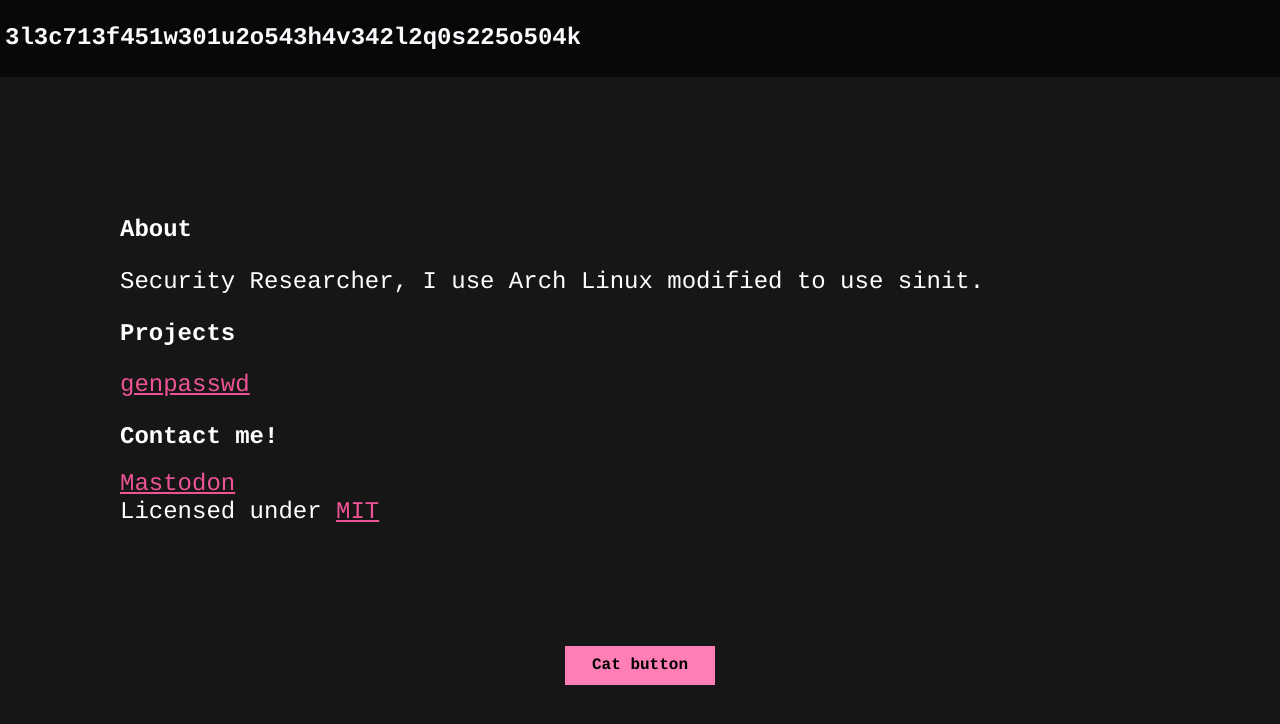
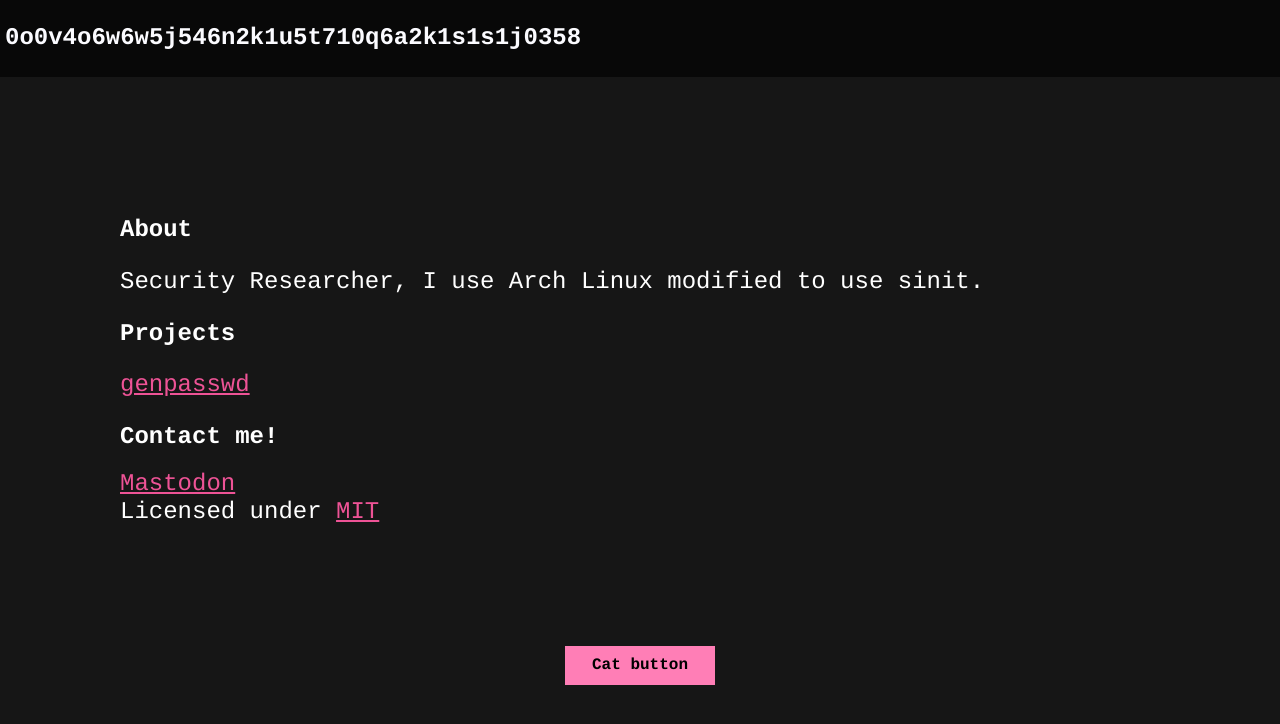
Before and after one commit to xmm16/website, a plain HTML site: page index.html in a window 1280 px wide. Drawn offline with Linux system fonts and the light colour scheme.

Commit message:
FULL RANDOMIZATION!!! :rocket:

```diff
--- a/index.html
+++ b/index.html
@@ -4,20 +4,35 @@
     <meta charset="utf-8" />
     <meta name="viewport" content="width=device-width, initial-scale=1" />
     <meta name="author" content="xmm" />
-    <meta name="description" content="Segmentation fault" />
+    <meta id="yap2" name="description" content="Segmentation fault" />
     <meta
       name="theme-color"
       media="(prefers-color-scheme: dark)"
       content="#11151c"
     />
     <link rel="stylesheet" href="style.css" />
-    <title>who's at fault?</title>
+    <title id="yap">NoScript Title</title>
+    <script>
+      // Thanks random StackOverflow user
+      function dec2hex(dec) {
+        return dec.toString(36).padStart(2, "0");
+      }
+
+      // generateId :: Integer -> String
+      function generateId(len) {
+        var arr = new Uint8Array((len || 40) / 2);
+        window.crypto.getRandomValues(arr);
+        return Array.from(arr, dec2hex).join("");
+      }
+      document.getElementById("yap").innerHTML = generateId();
+      document.getElementById("yap2").innerHTML = generateId();
+    </script>
   </head>
   <body>
     <div id="wrapper">
       <header class="page-header">
         <nav aria-label="breadcrumb" id="breadcrumb">
-          <h2>o</h2>
+          <h2 id="fnnuy">NoScript Nav</h2>
         </nav>
       </header>
       <main class="page-body">
@@ -89,11 +104,7 @@
         window.crypto.getRandomValues(arr);
         return Array.from(arr, dec2hex).join("");
       }
-      document.body.innerHTML = document.body.innerHTML.replace(
-        /o/,
-        generateId(),
-      );
-      console.log("ID Generated:", generateId());
+      document.getElementById("fnnuy").innerHTML = generateId();
     </script>
   </body>
 </html>
```
